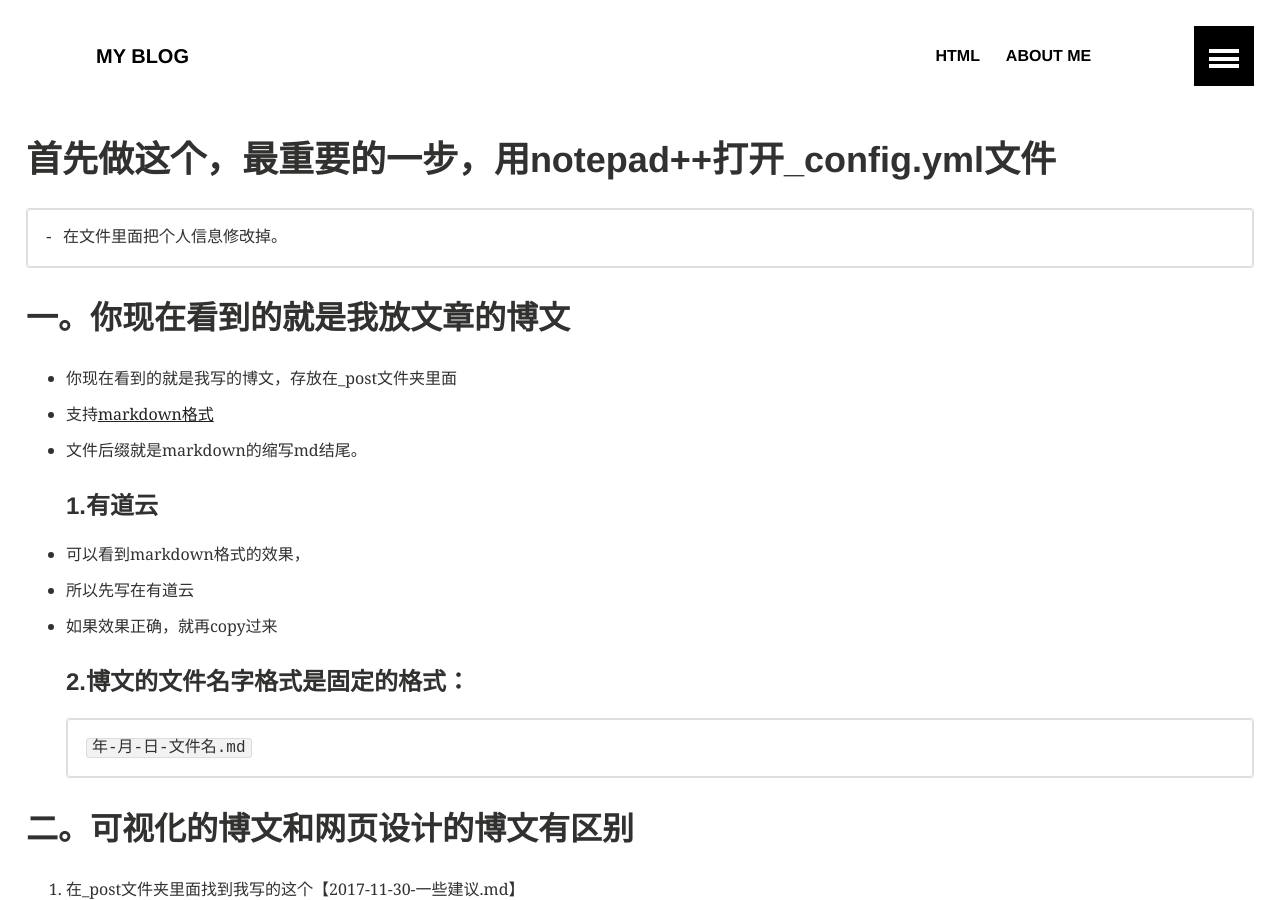
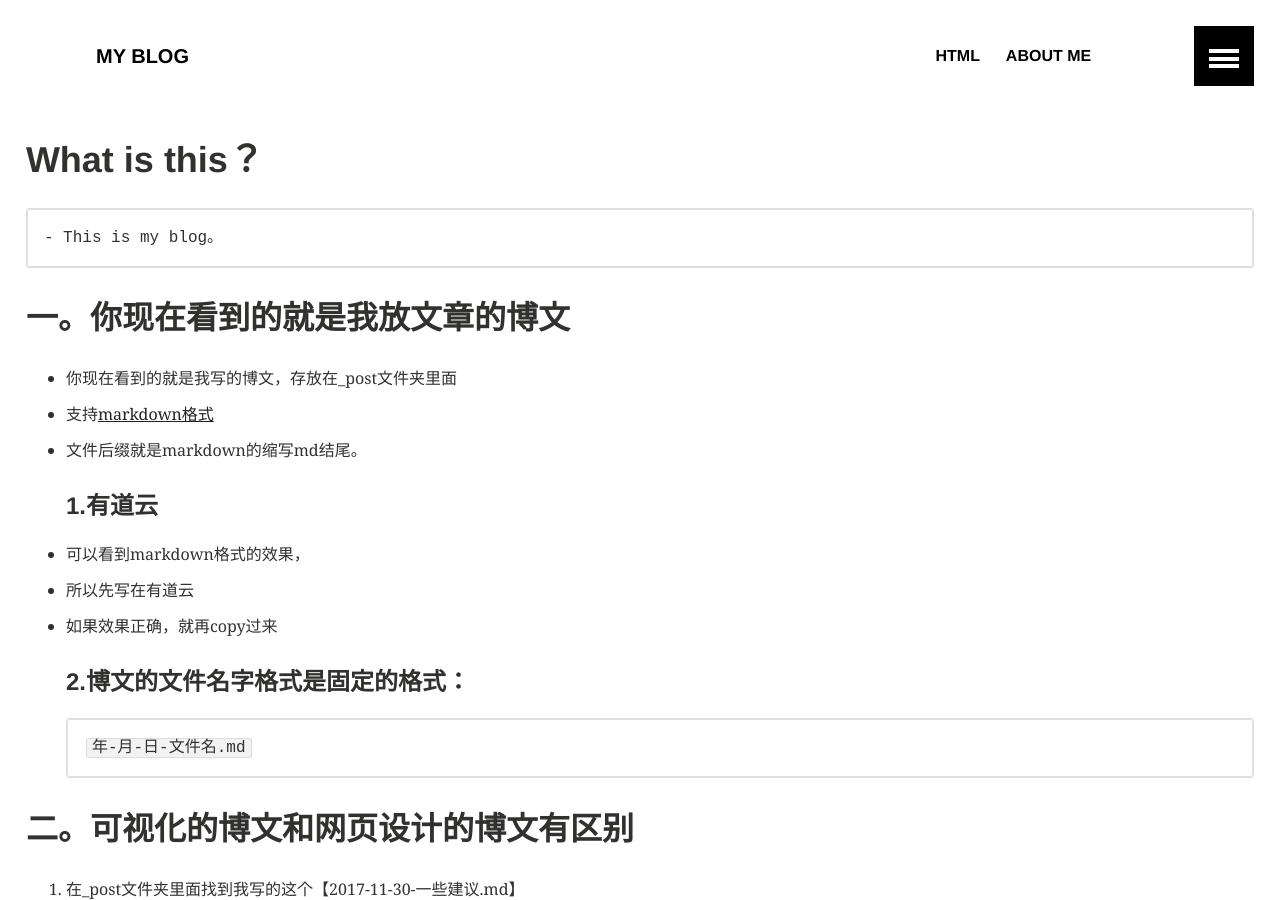
Before and after one commit to gerly1980/Jekyll, a Jekyll site: the page built from _posts/2017-11-30-一些建议.md, in a window 1280 px wide and 900 px high. Built offline with Jekyll 4.4.1, drawn with Linux system fonts in a browser that asks for light colours.

Commit message:
漫漫长路1.5

```diff
--- a/_posts/2017-11-30-一些建议.md
+++ b/_posts/2017-11-30-一些建议.md
@@ -4,8 +4,8 @@
 categories:
 ---
 
-# 首先做这个，最重要的一步，用notepad++打开_config.yml文件
-	- 在文件里面把个人信息修改掉。
+# What is this？
+	- This is my blog。
 
 ## 一。你现在看到的就是我放文章的博文
  - 你现在看到的就是我写的博文，存放在_post文件夹里面
```
